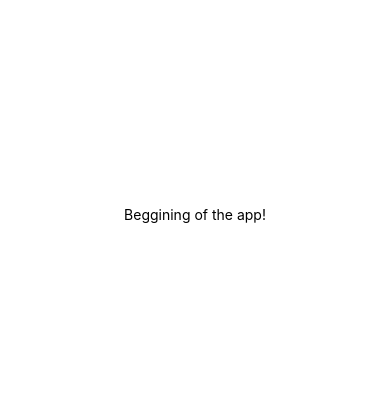
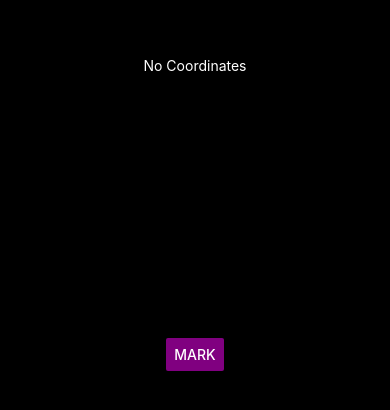
Before and after one commit to lobobabysaurus/where-is-my-car, a React Native app: screen / in a window 390 px wide. Shown: the part 208-618 px from the top of the page. Built offline with nearby package versions, Linux system fonts and the light colour scheme.

Commit message:
Added Basic Tracking Functionality

```diff
--- a/App.js
+++ b/App.js
@@ -1,21 +1,60 @@
 import React from 'react';
-import { StyleSheet, Text, View } from 'react-native';
-
-export default class App extends React.Component {
-  render() {
-    return (
-      <View style={styles.container}>
-        <Text>Beggining of the app!</Text>
-      </View>
-    );
-  }
-}
+import { Alert, Button, StyleSheet, Text, View } from 'react-native';
 
 const styles = StyleSheet.create({
   container: {
     flex: 1,
-    backgroundColor: '#fff',
+    backgroundColor: '#000',
     alignItems: 'center',
-    justifyContent: 'center',
+    justifyContent: 'space-evenly',
+  },
+  text: {
+    color: '#fff',
+    minWidth: '35%',
+    textAlign: 'center',
   },
 });
+
+export default class App extends React.Component {
+
+  state = {
+    coords: undefined
+  }
+
+  render() {
+    return (
+      <View style={styles.container}>
+        <Text style={styles.text}>{this._formatCoordinates()}</Text>
+        <Button
+          color='purple'
+          onPress={this._onButtonClick}
+          title='Mark'
+        />
+      </View>
+    );
+  }
+
+  _formatCoordinates = _ => {
+    const coords = this.state.coords;
+    if (coords) {
+      return `${coords.latitude},${coords.longitude}`;
+    } else {
+      return "No Coordinates";
+    }
+  }
+
+  _onButtonClick = _ => {
+    navigator.geolocation.getCurrentPosition(
+      this._onGeoSuccess,
+      this._onGeoError);
+  }
+
+  _onGeoSuccess = (position) => {
+    this.setState({coords: position.coords});
+  }
+
+  _onGeoError(err) {
+    Alert.alert(`Error getting location: ${err}`);
+  }
+
+}
```
Also changed, not shown: 1 other file (tests, documents, lock files or other folders).
